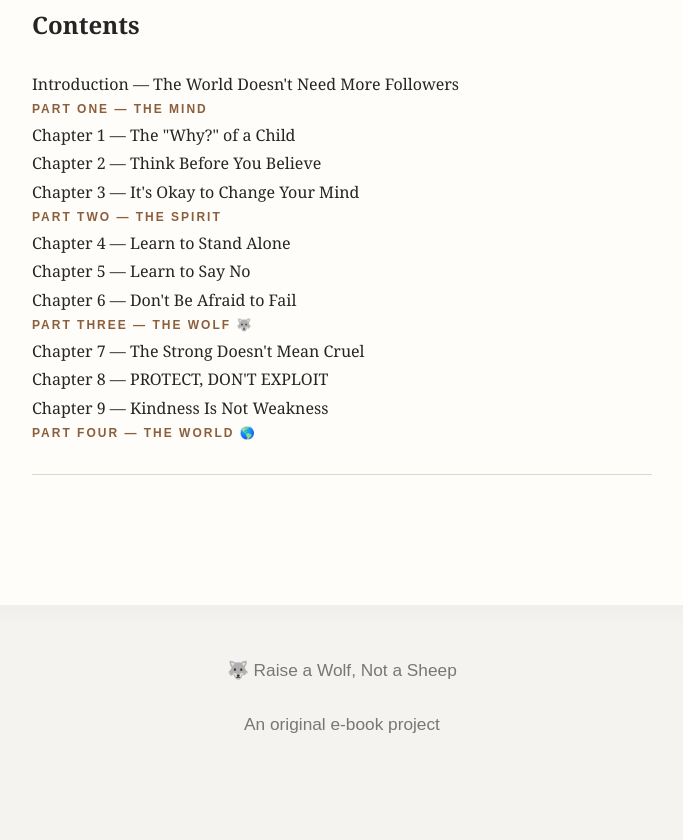
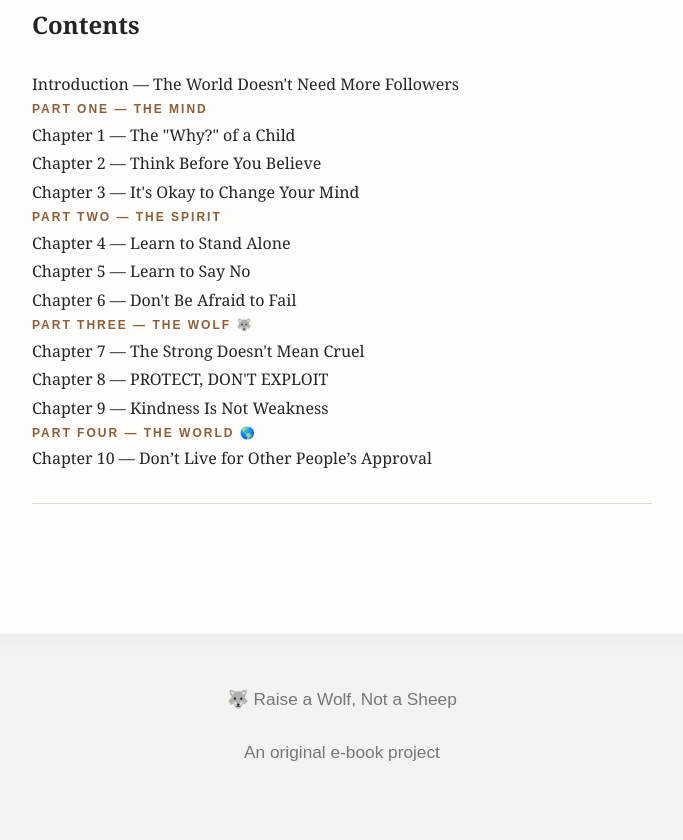
Before and after one commit to d69barrion-web/Raise-A-Wolf-Not-A-Sheep, a plain HTML site: page index.html in a window 1280 px wide. Shown: the part 775-1615 px from the top of the page, without its empty margins (298-981 px from the left). Before the commit the page ends 1587 px from the top, so only its background shows below. Drawn offline with Linux system fonts and the light colour scheme.

Commit message:
Update index.html

```diff
--- a/index.html
+++ b/index.html
@@ -388,7 +388,9 @@
                   <div class="chapter-label">
                   PART FOUR — THE WORLD 🌎
                   </div>
-
+                    <a href="Chapter10/Chapter10.html">
+                      Chapter 10 — Don’t Live for Other People’s Approval
+                    </a><br>
 
 
 
```
